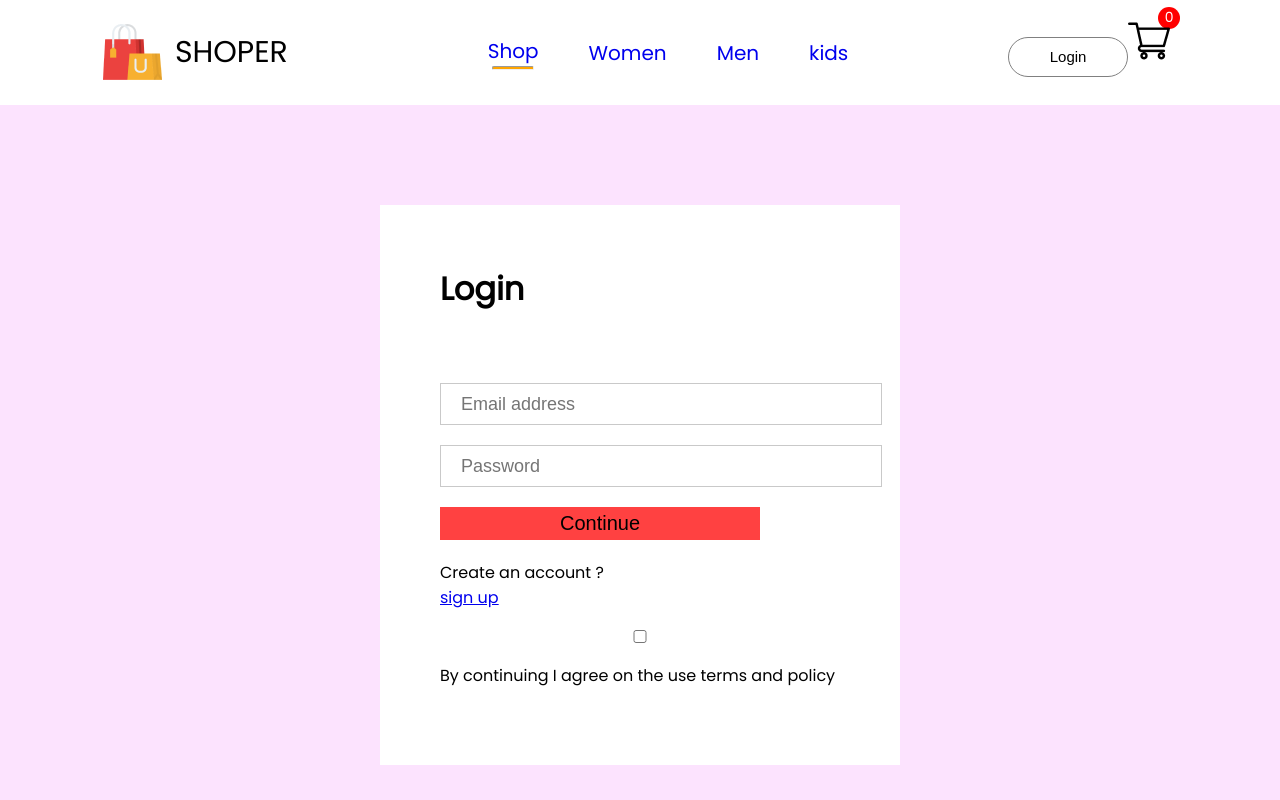
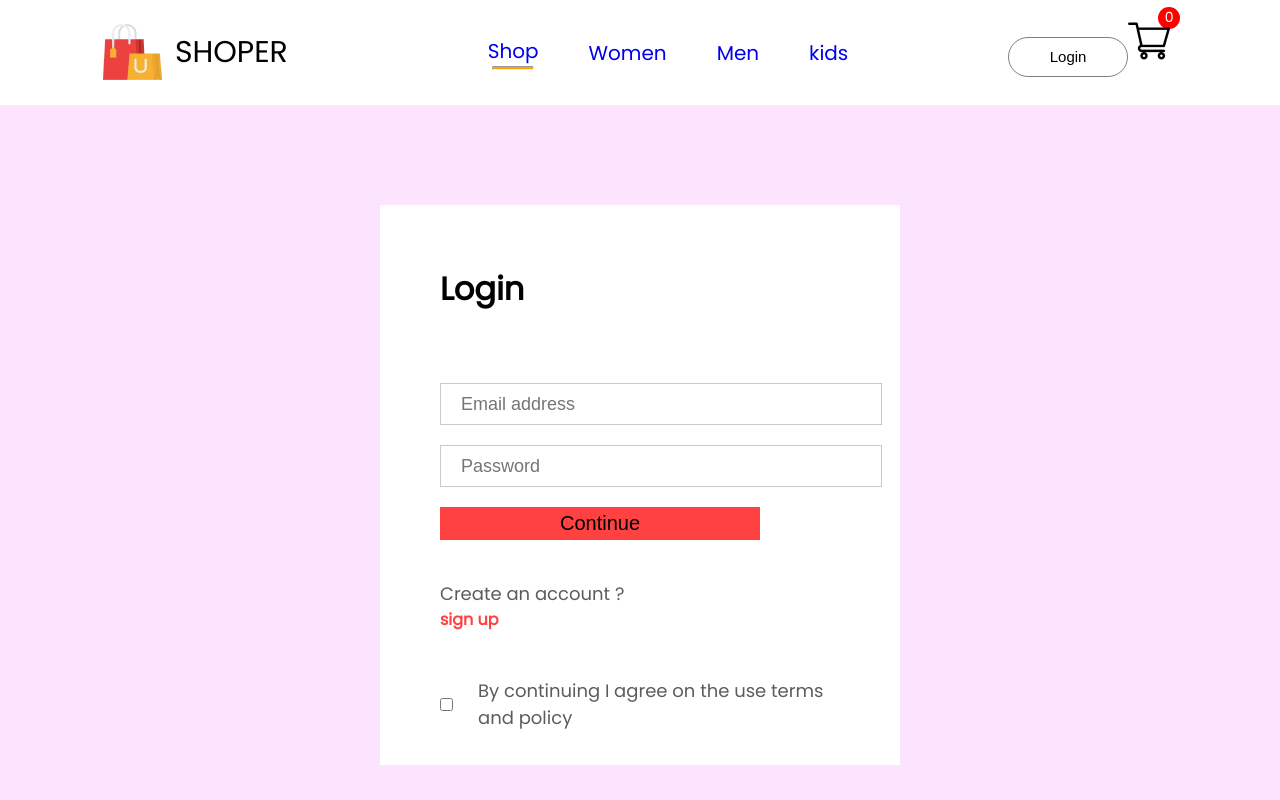
Before and after one commit to m-fadi/E-commerce, a React (Create React App) app: page /login in a window 1280 px wide. Shown: the top 800 px of the page. Built offline with nearby package versions, Linux system fonts and the light colour scheme.

Commit message:
login comp

```diff
--- a/src/pages/LoginSignUp.jsx
+++ b/src/pages/LoginSignUp.jsx
@@ -6,19 +6,23 @@ function LoginSignUp() {
     return (
         <div className="login">
             <div className="login-container">
-
                 <h1>Login</h1>
                 <div className="login-fields">
                     <input type="text" placeholder="Email address" />
                     <input type="text" placeholder="Password" />
                 </div>
-                <button className="login-btn" onClick={login}> Continue </button>
-                <div className="createAccount">
+                <button className="login-btn" onClick={login}>
+                    {" "}
+                    Continue{" "}
+                </button>
+                <div className="create-account">
                     <p>Create an account ?</p>
                     <a href="#"> sign up</a>
                 </div>
-                <input type="checkbox" name=" " id="" />
-                <p>By continuing I agree on the use terms and policy</p>
+                <div className="agree-box">
+                    <input type="checkbox" name=" " id="" />
+                    <p>By continuing I agree on the use terms and policy</p>
+                </div>
             </div>
         </div>
     );
```
